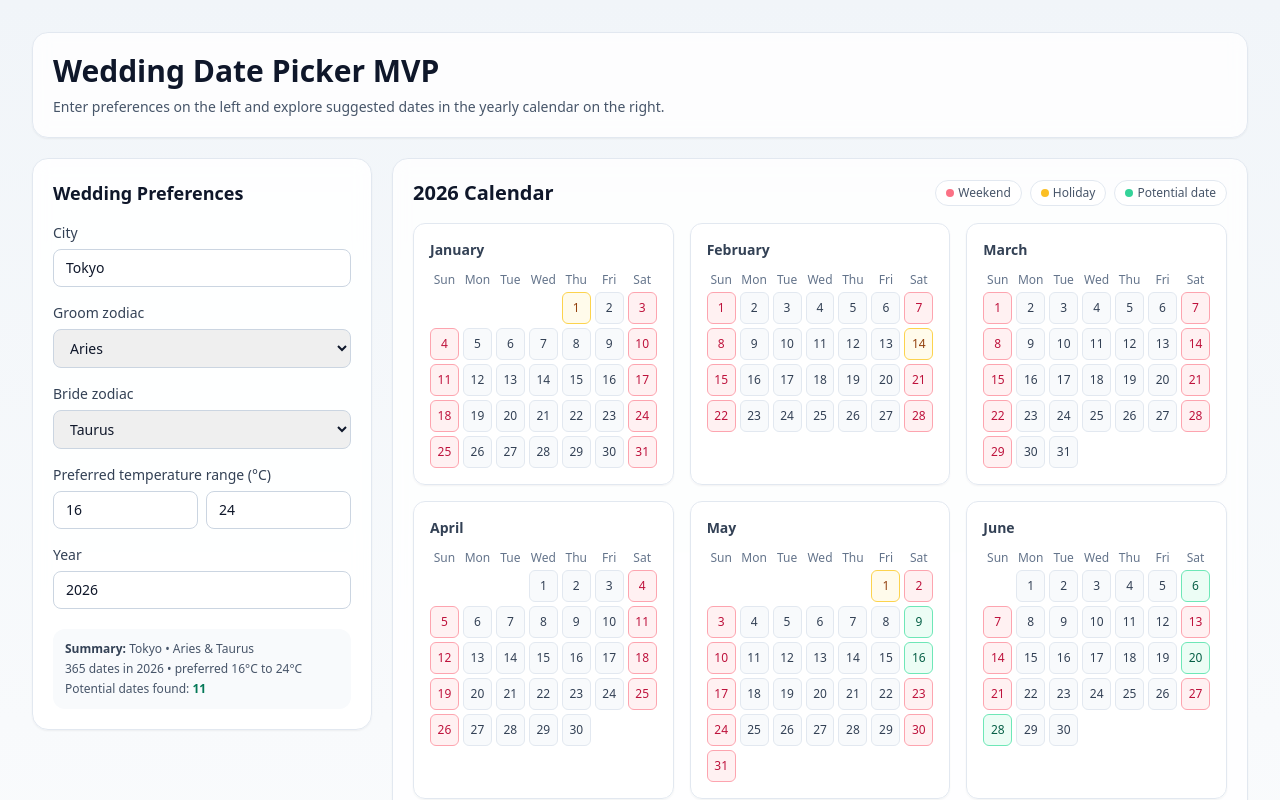
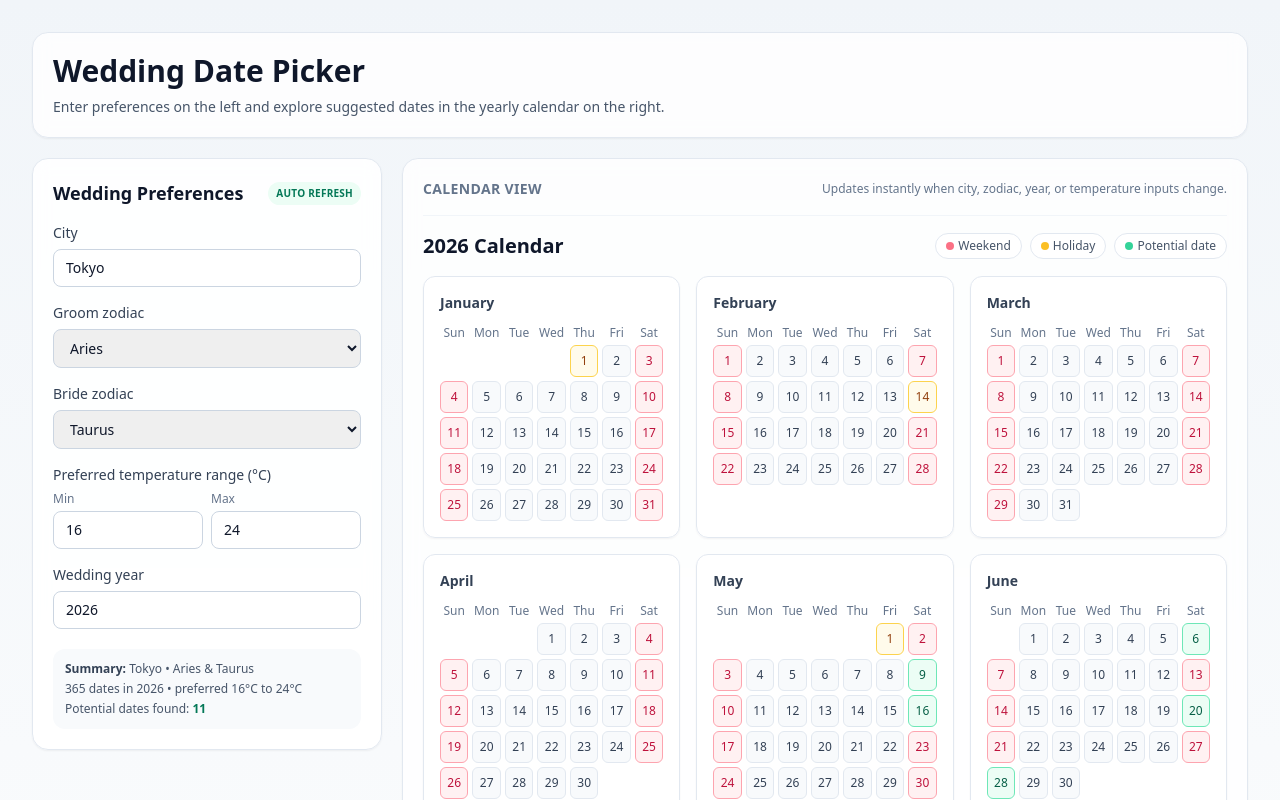
Before and after one commit to JhopeLiu/mvp1.0, a Next.js app in the folder wedding-date-picker/: page / in a window 1280 px wide. Shown: the top 800 px of the page. Built offline with nearby package versions, Linux system fonts and the light colour scheme.

Commit message:
Polish two-column wedding picker layout and inputs
Co-authored-by: JhopeLiu <JhopeLiu@users.noreply.github.com>

```diff
--- a/wedding-date-picker/app/page.tsx
+++ b/wedding-date-picker/app/page.tsx
@@ -60,17 +60,22 @@ export default function Home() {
 
   return (
     <main className="min-h-screen bg-gradient-to-b from-slate-100 via-slate-50 to-white">
-      <div className="mx-auto max-w-[1600px] p-4 md:p-6 xl:p-8">
+      <div className="mx-auto max-w-[1700px] p-4 md:p-6 xl:p-8">
         <header className="mb-5 rounded-2xl border border-slate-200 bg-white/80 p-5 shadow-sm backdrop-blur">
-          <h1 className="text-2xl font-bold text-slate-900 md:text-3xl">Wedding Date Picker MVP</h1>
+          <h1 className="text-2xl font-bold text-slate-900 md:text-3xl">Wedding Date Picker</h1>
           <p className="mt-2 text-sm text-slate-600">
             Enter preferences on the left and explore suggested dates in the yearly calendar on the right.
           </p>
         </header>
 
-        <div className="grid gap-5 lg:grid-cols-[340px,1fr]">
-          <aside className="h-fit rounded-2xl border border-slate-200 bg-white/90 p-5 shadow-sm backdrop-blur lg:sticky lg:top-6">
+        <div className="grid gap-5 md:grid-cols-[350px,1fr]">
+          <aside className="h-fit rounded-2xl border border-slate-200 bg-white/90 p-5 shadow-sm backdrop-blur md:sticky md:top-6">
+            <div className="flex items-center justify-between gap-3">
               <h2 className="text-lg font-semibold text-slate-900">Wedding Preferences</h2>
+              <span className="rounded-full bg-emerald-50 px-2 py-1 text-[10px] font-semibold uppercase tracking-wide text-emerald-700">
+                Auto refresh
+              </span>
+            </div>
             <form className="mt-4 space-y-4">
               <label className="flex flex-col gap-1.5 text-sm">
                 <span className="font-medium text-slate-700">City</span>
@@ -116,6 +121,8 @@ export default function Home() {
               <div className="text-sm">
                 <span className="font-medium text-slate-700">Preferred temperature range (°C)</span>
                 <div className="mt-1.5 grid grid-cols-2 gap-2">
+                  <label className="flex flex-col gap-1">
+                    <span className="text-xs text-slate-500">Min</span>
                     <input
                       type="number"
                       value={minTemp}
@@ -123,6 +130,9 @@ export default function Home() {
                       placeholder="Min"
                       className="rounded-lg border border-slate-300 px-3 py-2 outline-none ring-indigo-200 transition focus:ring-2"
                     />
+                  </label>
+                  <label className="flex flex-col gap-1">
+                    <span className="text-xs text-slate-500">Max</span>
                     <input
                       type="number"
                       value={maxTemp}
@@ -130,11 +140,12 @@ export default function Home() {
                       placeholder="Max"
                       className="rounded-lg border border-slate-300 px-3 py-2 outline-none ring-indigo-200 transition focus:ring-2"
                     />
+                  </label>
                 </div>
               </div>
 
               <label className="flex flex-col gap-1.5 text-sm">
-                <span className="font-medium text-slate-700">Year</span>
+                <span className="font-medium text-slate-700">Wedding year</span>
                 <input
                   type="number"
                   min={1900}
@@ -161,6 +172,12 @@ export default function Home() {
           </aside>
 
           <section className="rounded-2xl border border-slate-200 bg-white/80 p-5 shadow-sm backdrop-blur">
+            <div className="mb-4 flex flex-wrap items-center justify-between gap-2 border-b border-slate-100 pb-4">
+              <h3 className="text-sm font-semibold uppercase tracking-wide text-slate-500">Calendar view</h3>
+              <p className="text-xs text-slate-500">
+                Updates instantly when city, zodiac, year, or temperature inputs change.
+              </p>
+            </div>
             <YearCalendar year={selectedYear} months={months} />
           </section>
         </div>
```
Lines whose indentation alone changed are shown as unchanged.
